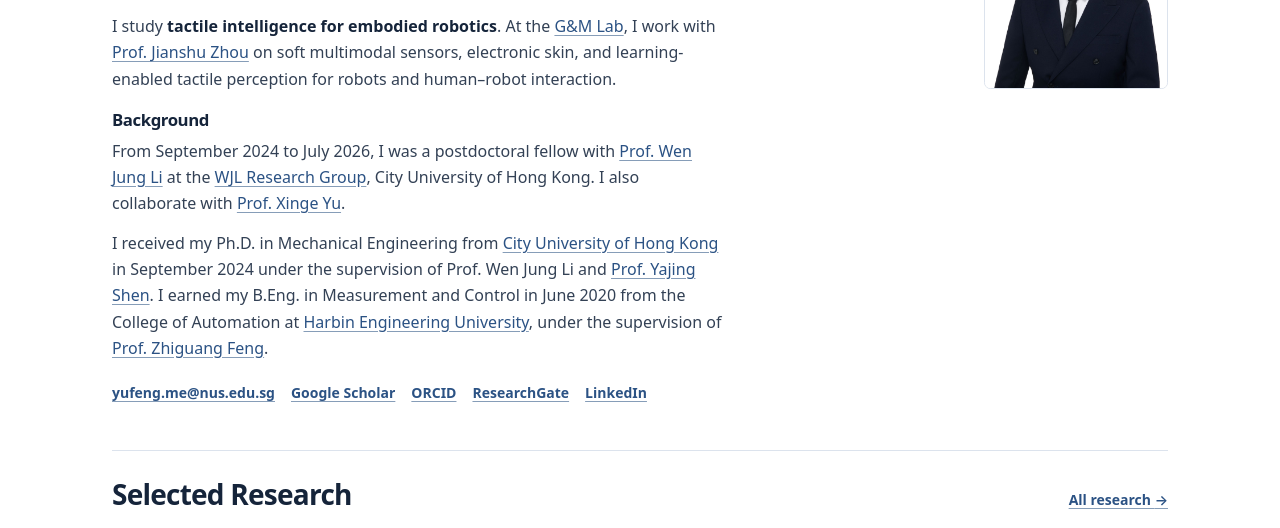
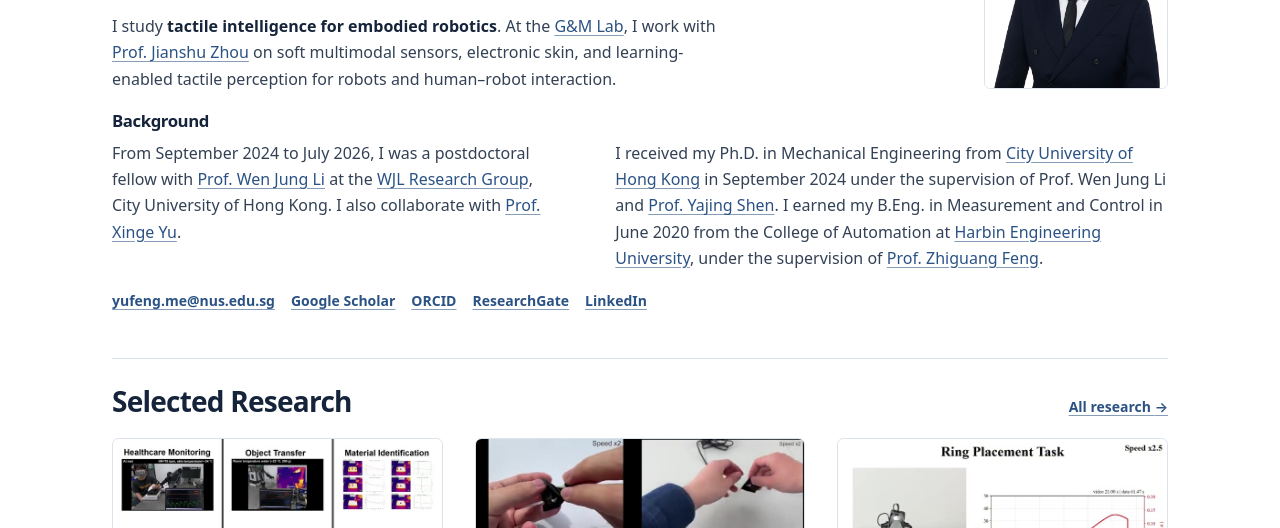
Before and after one commit to yfengup/yfengup.github.io, a plain HTML site: page index.html in a window 1280 px wide. Shown: the part 257-785 px from the top of the page. Drawn offline with Linux system fonts and the light colour scheme.

Commit message:
Balance the homepage background layout

```diff
--- a/assets/site.css
+++ b/assets/site.css
@@ -106,10 +106,16 @@ p:last-child { margin-bottom: 0; }
 }
 .hero-heading, .hero-main { grid-column: 1; }
 .hero-main { max-width: 67ch; }
-.hero-main p { margin-bottom: 0.85rem; }
 .hero-main strong { color: var(--ink); font-weight: 650; }
-.hero-background { margin-block: 1.15rem; }
-.hero-background h2 { margin-bottom: 0.45rem; font-size: 1.05rem; }
+.hero-background, .hero > .profile-links { grid-column: 1 / -1; }
+.hero-background { margin-top: 0.2rem; }
+.hero-background h2 { margin-bottom: 0.55rem; font-size: 1.05rem; }
+.hero-background-copy {
+  display: grid;
+  grid-template-columns: minmax(0, 0.9fr) minmax(0, 1.1fr);
+  gap: 0.85rem clamp(1.5rem, 4vw, 3.4rem);
+}
+.hero-background-copy p { margin: 0; }
 .name-zh {
   display: inline-block;
   margin-inline-start: 0.42em;
@@ -313,6 +319,7 @@ p:last-child { margin-bottom: 0; }
   .hero .affiliation { font-size: 0.87rem; }
   .portrait { grid-row: 1; }
   .hero-main { grid-column: 1 / -1; }
+  .hero-background-copy { grid-template-columns: 1fr; }
   .section-grid, .year-group, .project-body, .research-intro-grid { grid-template-columns: 1fr; }
   .home-section, .section-grid, .year-group, .project { padding-block: 1.4rem 1.65rem; }
   .page-intro { padding-block: 2.2rem 1.4rem; }
--- a/index.html
+++ b/index.html
@@ -12,7 +12,7 @@
   <meta property="og:url" content="https://yfengup.github.io/">
   <meta property="og:image" content="https://yfengup.github.io/assets/images/portrait.jpg">
   <link rel="icon" href="./assets/site-icon.svg" type="image/svg+xml">
-  <link rel="stylesheet" href="./assets/site.css?v=8d4670dc">
+  <link rel="stylesheet" href="./assets/site.css?v=c1f05571">
 </head>
 <body>
   <a class="skip-link" href="#main">Skip to content</a>
@@ -41,10 +41,13 @@
       <img class="portrait" src="./assets/images/portrait.jpg" width="1280" height="1479" alt="Portrait of Yu Feng" fetchpriority="high">
       <div class="hero-main">
         <p>I study <strong>tactile intelligence for embodied robotics</strong>. At the <a href="https://sites.google.com/view/dr-jianshu-zhou-nus/bio">G&amp;M Lab</a>, I work with <a href="https://cde.nus.edu.sg/me/staff/jianshu-zhou/">Prof. Jianshu Zhou</a> on soft multimodal sensors, electronic skin, and learning-enabled tactile perception for robots and human–robot interaction.</p>
+      </div>
       <section class="hero-background" id="background" aria-labelledby="background-title">
         <h2 id="background-title">Background</h2>
+        <div class="hero-background-copy">
           <p>From September 2024 to July 2026, I was a postdoctoral fellow with <a href="https://www.cityu.edu.hk/mne/people/academic-staff/mne-faculty/prof-li-wen-jung">Prof. Wen Jung Li</a> at the <a href="https://www.wenjungli.org/">WJL Research Group</a>, City University of Hong Kong. I also collaborate with <a href="https://www.cityu.edu.hk/stfprofile/xingeyu.htm">Prof. Xinge Yu</a>.</p>
           <p>I received my Ph.D. in Mechanical Engineering from <a href="https://www.cityu.edu.hk/">City University of Hong Kong</a> in September 2024 under the supervision of Prof. Wen Jung Li and <a href="https://facultyprofiles.hkust.edu.hk/profiles.php?profile=yajing-shen-eeyajing">Prof. Yajing Shen</a>. I earned my B.Eng. in Measurement and Control in June 2020 from the College of Automation at <a href="https://www.hrbeu.edu.cn/">Harbin Engineering University</a>, under the supervision of <a href="https://faculty.hrbeu.edu.cn/FengZhiGuang/zh_CN/index/45689/list/">Prof. Zhiguang Feng</a>.</p>
+        </div>
       </section>
       <ul class="profile-links" aria-label="Contact and academic profiles">
         <li><a href="mailto:yufeng.me@nus.edu.sg">yufeng.me@nus.edu.sg</a></li>
@@ -53,7 +56,6 @@
         <li><a href="https://www.researchgate.net/profile/Yu-Feng-73?ev=hdr_xprf">ResearchGate</a></li>
         <li><a href="https://www.linkedin.com/in/yu-feng-1a800b255/">LinkedIn</a></li>
       </ul>
-      </div>
     </section>
 
     <section class="home-section" id="selected-research" aria-labelledby="selected-research-title">
```
Also changed, not shown: activities/index.html (+1 -1 lines), publications/index.html (+1 -1 lines), research/index.html (+1 -1 lines). Lines whose indentation alone changed are shown as unchanged.
